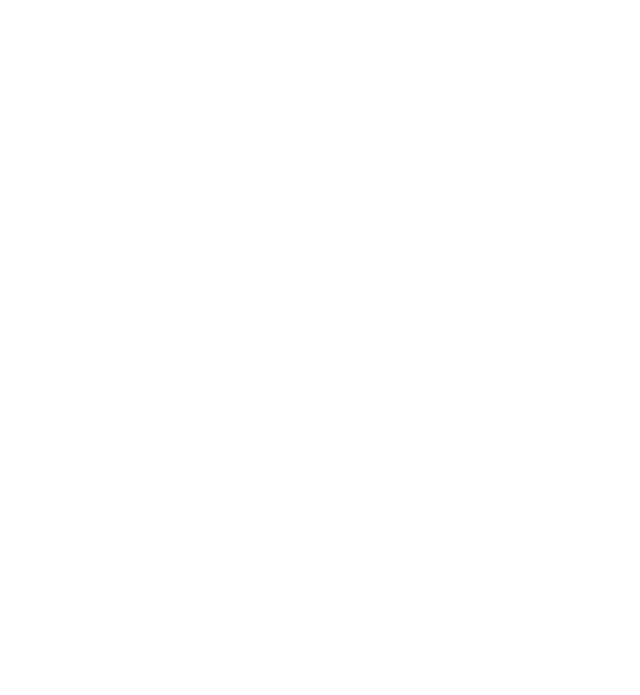
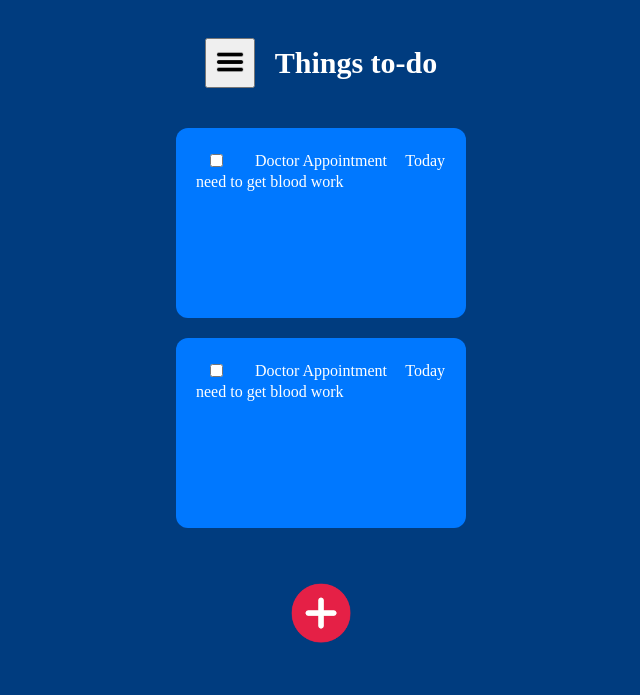
Before and after one commit to portoalbert/todo-list, a plain HTML site: page index.html in a window 1280 px wide. Shown: the whole page, without its empty margins (319-959 px from the left). Drawn offline with Linux system fonts and the light colour scheme.

Commit message:
most of mechanics done, some css completed

```diff
--- a/index.html
+++ b/index.html
@@ -4,9 +4,21 @@
     <meta charset="UTF-8">
     <meta http-equiv="X-UA-Compatible" content="IE=edge">
     <meta name="viewport" content="width=device-width, initial-scale=1.0">
-    <title>Document</title>
+    <link rel="stylesheet" href="style.css">
+    <title>Todo List</title>
 </head>
 <body>
-
+    <div class="mainwrapper">
+        <div class="titletop">
+        <button class="btn" onclick="menuPopper()"><img src="img/menuicon.png" alt="menu"></button>
+        Things to-do
+        </div>
+        <div id="main">
+        </div>
+        <div class="button">
+        <img id="plusicon" src="img/plusicon.png">
+        <div class="popmenu" id="menupop">Menu</div>
+    </div>
+    <script src="script.js"></script>
 </body>
 </html>
--- /dev/null
+++ b/script.js
@@ -0,0 +1,81 @@
+const listone = []
+const listtwo = []
+const listthree = []
+const mainDiv = document.getElementById('main');
+function itemMaker (title,date,notes,list){
+    let temp = {}
+    temp.title = title;
+    temp.date = date;
+    temp.notes = notes;
+    list.push(temp);
+}
+
+itemMaker("Doctor Appointment","Today","need to get blood work",listone);
+itemMaker("Doctor Appointment","Today","need to get blood work",listone);
+itemMaker("Tomorrow tile","tomorrow","this is some sample text to make sure its working",listtwo);
+listone.forEach(cardMaker);
+
+////////// DOM MANIPULATION //////////
+
+function cardMaker (arrayindex){
+    const cardDiv = document.createElement('div');
+    cardDiv.classList.add('card');
+    const checkDiv = document.createElement('div');
+    checkDiv.classList.add('checkdiv')
+    const checkEl = document.createElement('input')
+    checkEl.setAttribute('type',"checkbox");
+    checkDiv.appendChild(checkEl);
+    cardDiv.appendChild(checkDiv);
+    const titleDiv = document.createElement('div');
+    titleDiv.classList.add('cardtitle');
+    titleDiv.innerText = arrayindex.title;
+    cardDiv.appendChild(titleDiv);
+    const dateDiv = document.createElement('div');
+    dateDiv.classList.add('carddate');
+    dateDiv.innerText = arrayindex.date;
+    cardDiv.appendChild(dateDiv);
+    const noteDiv = document.createElement('div');
+    noteDiv.classList.add('notediv')
+    noteDiv.innerText = arrayindex.notes;
+    cardDiv.appendChild(noteDiv);
+    const iconDiv = document.createElement('div');
+    iconDiv.classList.add('icondiv')
+    cardDiv.appendChild(iconDiv);
+    mainDiv.appendChild(cardDiv);
+}
+function cleaner(){
+    while(mainDiv.firstChild){
+        mainDiv.removeChild(mainDiv.lastChild);
+    }
+}
+
+
+
+////////// POPUP MENU ////////////////////////////////
+const menuArray = ['Today','Tomorrow','Future'];
+const popMenu = document.getElementById('menupop');
+const popMenuUl = document.createElement('ul');
+menuArray.forEach(liMaker);
+
+popMenu.appendChild(popMenuUl);
+function liMaker (classname){
+    temp = document.createElement('li')
+    temp.setAttribute('id',`${classname.toLowerCase()}id`)
+    temp.innerText = classname
+    popMenuUl.appendChild(temp)
+}
+function menuPopper (){
+    if (popMenu.style.display == 'flex'){
+      popMenu.style.display = 'none'
+    }
+    else{
+        popMenu.style.display = 'flex'
+    }
+}
+
+const todayLink = document.getElementById('tomorrowid')
+todayLink.addEventListener('click',()=>{
+    cleaner();
+    popMenu.style.display = ''
+    listtwo.forEach(cardMaker);
+})
--- /dev/null
+++ b/style.css
@@ -0,0 +1,100 @@
+* {
+    margin: 0;
+}
+body{
+    background-color: #003c7f;
+    height: 100vh;
+}
+.mainwrapper {
+    padding: 3%;
+    height: 100%;
+    display: flex;
+    flex-direction: column;
+    align-items: center;
+}
+.titletop {
+    color: white;
+    font-size: 30px;
+    font-weight: 700;
+    display: flex;
+    justify-content: start;
+    gap: 20px;
+    margin-bottom: 30px;
+    align-items: center;
+}
+.btn {
+    height: 50px;
+    width: 50px;
+}
+.btn img {
+    height: 30px;
+    width: 30px;
+}
+#main {
+    display: flex;
+    flex-direction: column;
+    align-items: center;
+    gap: 20px;
+    margin: 10px;
+}
+#plusicon {
+    height: 150px;
+    width: 150px;
+    cursor: pointer;
+}
+#plusicon:hover {
+    scale: 1.2;
+}
+.button {
+    align-items: center;
+}
+.card {
+    height: 150px;
+    width: 250px;
+    background-color: #0078ff;
+    display: grid;
+    grid-template-columns: 1fr 4fr 1fr;
+    grid-template-rows: 1fr 4fr 1fr;
+    border-radius: 12px;
+    padding: 20px;
+    cursor: pointer;
+    color: white;
+}
+.card:hover {
+    scale: 1.1;
+}
+.checkdiv, .cardtitle, .carddate {
+    display: flex;
+    justify-content: center;
+    align-items: center;
+}
+.notediv {
+    grid-column: 1/4;
+    grid-row: 2/3;
+}
+.icondiv {
+    grid-column: 1/4;
+}
+.popmenu {
+    background-color: white;
+    width: 200px;
+    height: 400px;
+    position: absolute;
+    top: 60px;
+    left: 10px;
+    display: none;
+    flex-direction: column;
+    gap: 20px;
+
+}
+.popmenu ul {
+    list-style: none;
+    margin: 0;
+    display: flex;
+    flex-direction: column;
+    gap: 20px;
+    cursor: pointer;
+}
+.popmenu li:hover {
+    background-color: antiquewhite;
+}
```
Also changed, not shown: img/menuicon.png (added), img/menuicon.webp (added), img/plusicon.png (added).
